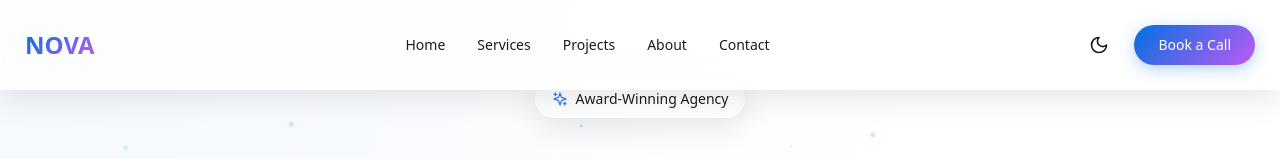
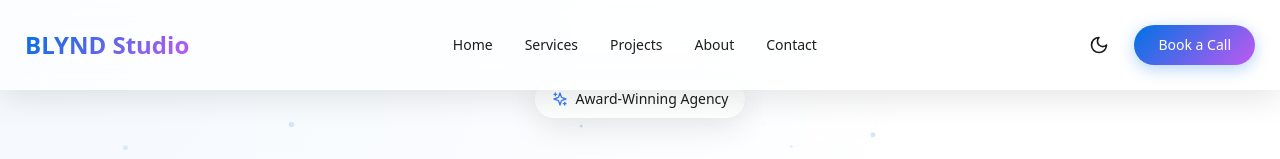
Before and after one commit to abhishekaxaan/BLYNDStudio, a React (Vite) app: page / in a window 1280 px wide. Shown: the top 159 px of the page. Built offline with nearby package versions, Linux system fonts and the light colour scheme.

Commit message:
Rebrand: Replace NOVA with BLYND Studio throughout the project

```diff
--- a/index.html
+++ b/index.html
@@ -5,7 +5,7 @@
     <link rel="icon" type="image/svg+xml" href="/vite.svg" />
     <meta name="viewport" content="width=device-width, initial-scale=1.0" />
     <meta name="description" content="BLYND STUDIO - Award-winning marketing agency specializing in website design, graphic design, 3D animation, and video editing." />
-    <title>NOVA - Creative Marketing Agency</title>
+    <title>BLYND Studio - Creative Marketing Agency</title>
     <meta property="og:image" content="https://bolt.new/static/og_default.png">
     <meta name="twitter:card" content="summary_large_image">
     <meta name="twitter:image" content="https://bolt.new/static/og_default.png">
--- a/src/components/Footer.tsx
+++ b/src/components/Footer.tsx
@@ -8,7 +8,7 @@ export default function Footer() {
       <div className="container mx-auto px-6 py-12">
         <div className="grid grid-cols-1 md:grid-cols-3 gap-12">
           <div>
-            <h3 className="text-2xl font-bold gradient-text mb-4">NOVA</h3>
+            <h3 className="text-2xl font-bold gradient-text mb-4">BLYND Studio</h3>
             <p className="text-secondary mb-6">
               Transforming brands through stunning design and innovative digital experiences.
             </p>
@@ -59,7 +59,7 @@ export default function Footer() {
             <ul className="space-y-3">
               <li className="flex items-center space-x-3 text-secondary">
                 <Mail className="w-5 h-5 flex-shrink-0" />
-                <span>hello@novaagency.com</span>
+                <span>hello@blyndstudio.com</span>
               </li>
               <li className="flex items-center space-x-3 text-secondary">
                 <Phone className="w-5 h-5 flex-shrink-0" />
@@ -75,7 +75,7 @@ export default function Footer() {
 
         <div className="border-t border-white/10 dark:border-white/5 mt-12 pt-8 flex flex-col md:flex-row justify-between items-center space-y-4 md:space-y-0">
           <p className="text-secondary text-sm">
-            © {currentYear} NOVA Agency. All rights reserved.
+            © {currentYear} BLYND Studio. All rights reserved.
           </p>
           <div className="flex space-x-6 text-sm">
             <a href="#" className="nav-link text-secondary">
--- a/src/components/Header.tsx
+++ b/src/components/Header.tsx
@@ -32,7 +32,7 @@ export default function Header() {
       <div className="container mx-auto px-6">
         <div className="flex items-center justify-between">
           <a href="#home" className="text-2xl font-bold gradient-text">
-            NOVA
+            BLYND Studio
           </a>
 
           <nav className="hidden md:flex items-center space-x-8">
--- a/src/components/home/AboutSection.tsx
+++ b/src/components/home/AboutSection.tsx
@@ -44,7 +44,7 @@ export default function AboutSection() {
               to transforming brands through exceptional digital experiences.
             </p>
             <p className="text-lg text-secondary leading-relaxed mb-6">
-              Founded in 2016, NOVA has grown from a small studio to an award-winning agency
+              Founded in 2016, BLYND Studio has grown from a small studio to an award-winning agency
               trusted by leading brands worldwide. Our mission is simple: create work that not
               only looks beautiful but drives real business results.
             </p>
--- a/src/components/home/ContactSection.tsx
+++ b/src/components/home/ContactSection.tsx
@@ -61,7 +61,7 @@ export default function ContactSection() {
               </div>
               <div>
                 <h3 className="font-semibold mb-1">Email Us</h3>
-                <p className="text-secondary text-sm">hello@novaagency.com</p>
+                <p className="text-secondary text-sm">hello@blyndstudio.com</p>
               </div>
             </GlassCard>
 
```
